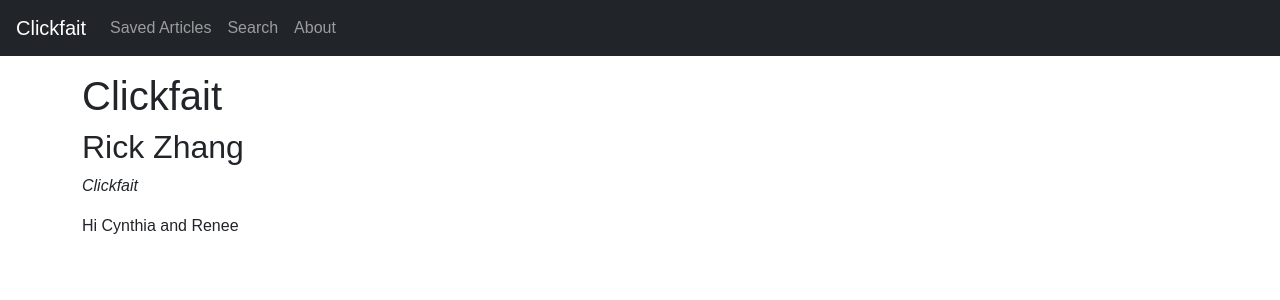
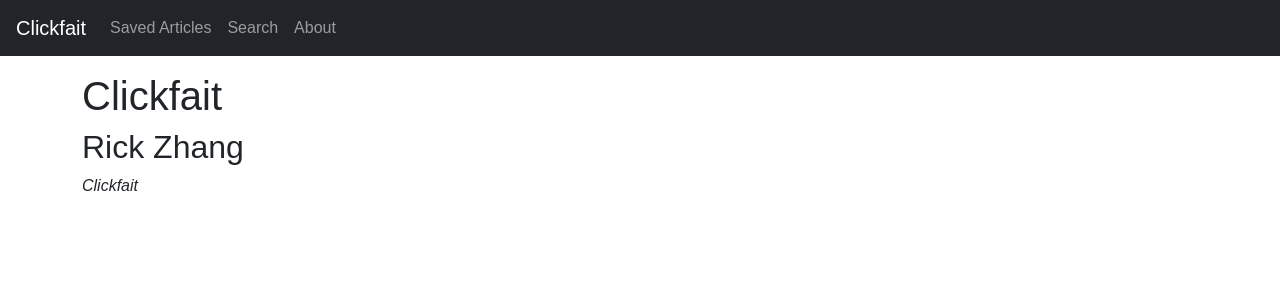
Before and after one commit to rickzhang716/clickfait, a React (Create React App) app in the folder client/: page /about in a window 1280 px wide. Shown: the top 300 px of the page. Built offline with nearby package versions, Linux system fonts and the light colour scheme.

Commit message:
about us

```diff
--- a/client/src/components/about-us.component.js
+++ b/client/src/components/about-us.component.js
@@ -12,9 +12,6 @@ export default class Headline extends Component {
                 <p>
                     <i>Clickfait</i>
                 </p>
-		<p>
-		Hi Cynthia and Renee
-		</p>
 
             </div>
         );
```
Also changed, not shown: 1 other file (tests, documents, lock files or other folders).
